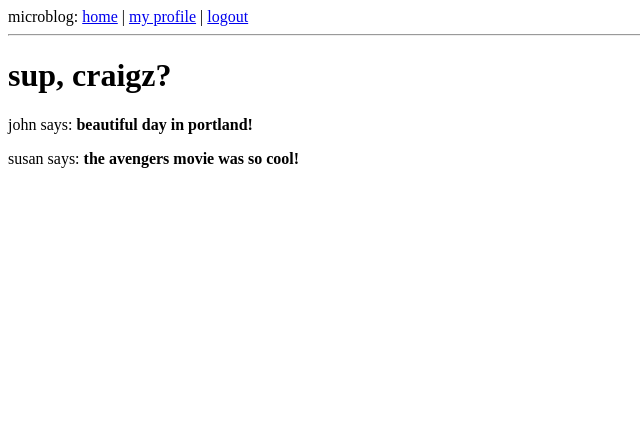
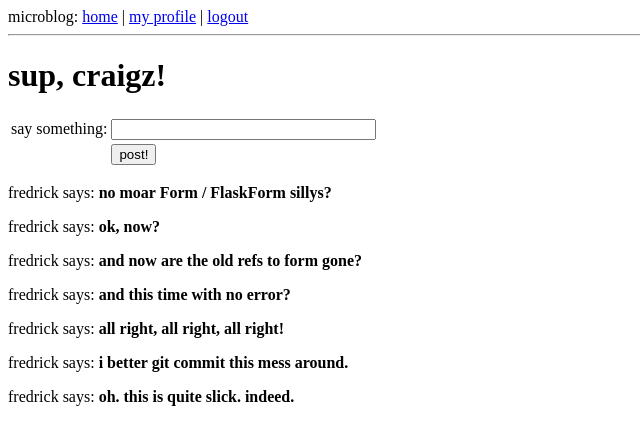
Before and after one commit to craigz/microblog, a Flask app: page / in a window 1280 px wide. Shown: the top 445 px of the page, without its empty margins (0-640 px from the left). Run offline with Flask 2, Linux system fonts and the light colour scheme; a user stored in the database is signed in; data comes from the database, SQL or seed files in the repository; both versions use the stored data as it was after the commit; parts of the project's set-up code (start-up, migrations or seed data) failed here and were passed over.

Commit message:
the form works! no more original_nickname bomb

```diff
--- a/app/forms.py
+++ b/app/forms.py
@@ -1,15 +1,15 @@
-from flask_wtf import Form
+from flask_wtf import FlaskForm
 from wtforms import StringField, BooleanField, TextAreaField
 from wtforms.validators import DataRequired, Length
 from .models import User
 
 
-class LoginForm(Form):
+class LoginForm(FlaskForm):
     openid = StringField('openid', validators=[DataRequired()])
     remember_me = BooleanField('remember_me', default=False)
 
 
-class EditForm(Form):
+class EditForm(FlaskForm):
     nickname = StringField('nickname', validators=[DataRequired()])
     about_me = TextAreaField('about_me', validators=[Length(min=0, max=140)])
 
@@ -28,3 +28,6 @@ class EditForm(Form):
                                         'please choose another one.')
             return False
         return True
+
+class PostForm(FlaskForm):
+    post = StringField('post', validators=[DataRequired()])
--- a/app/templates/index.html
+++ b/app/templates/index.html
@@ -1,9 +1,30 @@
+<!-- extend base layout -->
 {% extends "base.html" %}
+
 {% block content %}
-  <h1>sup, {{ user.nickname }}?</h1>
+  <h1>sup, {{ g.user.nickname }}!</h1>
+  <form action="" method="post" name="post">
+      {{ form.hidden_tag() }}
+      <table>
+          <tr>
+              <td>say something:</td>
+              <td>{{ form.post(size=30, maxlength=140) }}</td>
+              <td>
+              {% for error in form.post.errors %}
+              <span style="color: red;">[{{ error }}]</span><br>
+              {% endfor %}
+              </td>
+          </tr>
+          <tr>
+              <td></td>
+              <td><input type="submit" value="post!"></td>
+              <td></td>
+          </tr>
+      </table>
+  </form>
   {% for post in posts %}
-    <div><p>{{ post.author.nickname }} says: <b>{{ post.body }}</b></p></div>
+  <p>
+    {{ post.author.nickname }} says: <b>{{ post.body }}</b>
+  </p>
   {% endfor %}
 {% endblock %}
-  </body>
-</html>
--- a/app/views.py
+++ b/app/views.py
@@ -3,8 +3,8 @@ from datetime import datetime
 from flask import render_template, flash, redirect, send_from_directory, session, url_for, request, g
 from flask_login import login_user, logout_user, current_user, login_required
 from app import app, db, lm, oid
-from .forms import LoginForm, EditForm
-from .models import User
+from .forms import LoginForm, EditForm, PostForm
+from .models import User, Post
 
 @lm.user_loader
 def load_user(id):
@@ -18,25 +18,21 @@ def before_request():
         db.session.add(g.user)
         db.session.commit()
 
-@app.route('/')
-@app.route('/index')
+@app.route('/', methods=['GET', 'POST'])
+@app.route('/index', methods=['GET', 'POST'])
 @login_required
 def index():
-    #user = {'nickname': 'craigz'}  # fake user
-    user = g.user
-    posts = [  # fake array of posts
-        {
-            'author': {'nickname': 'john'},
-            'body': 'beautiful day in portland!'
-        },
-        {
-            'author': {'nickname': 'susan'},
-            'body': 'the avengers movie was so cool!'
-        }
-    ]
+    Form = PostForm()
+    if Form.validate_on_submit():
+        post = Post(body=Form.post.data, timestamp=datetime.utcnow(), author=g.user)
+        db.session.add(post)
+        db.session.commit()
+        flash('your post is now live!')
+        return redirect(url_for('index'))
+    posts = g.user.followed_posts().all()
     return render_template('index.html',
                            title='fuck0',
-                           user=user,
+                           form=Form,
                            posts=posts)
 
 @app.route('/login', methods=['GET', 'POST'])
```
Also changed, not shown: app.db.
